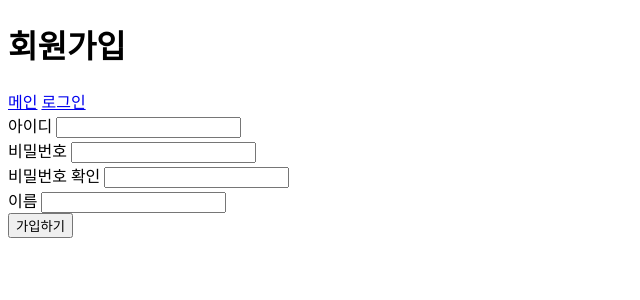
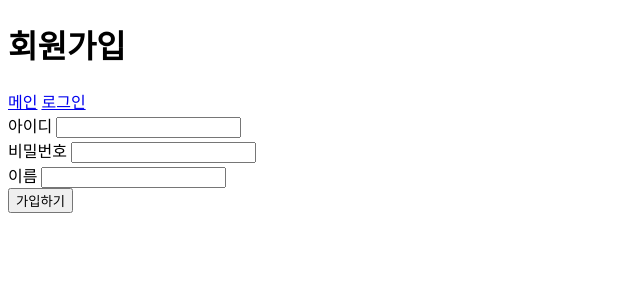
Before and after one commit to Polalise/BMI_Calculator, a Flask app: page /member/signup in a window 1280 px wide. Shown: the top 300 px of the page, without its empty margins (0-640 px from the left). Run offline with Flask 3, Linux system fonts and the light colour scheme.

Commit message:
0617 유병현

```diff
--- a/templates/signup.html
+++ b/templates/signup.html
@@ -30,11 +30,6 @@
             </div>
 
             <div class="form-group">
-                <label for="password_confirm">비밀번호 확인</label>
-                <input type="password" id="password_confirm" name="password_confirm" required>
-            </div>
-
-            <div class="form-group">
                 <label for="name">이름</label>
                 <input type="text" id="name" name="name" required>
             </div>
```
